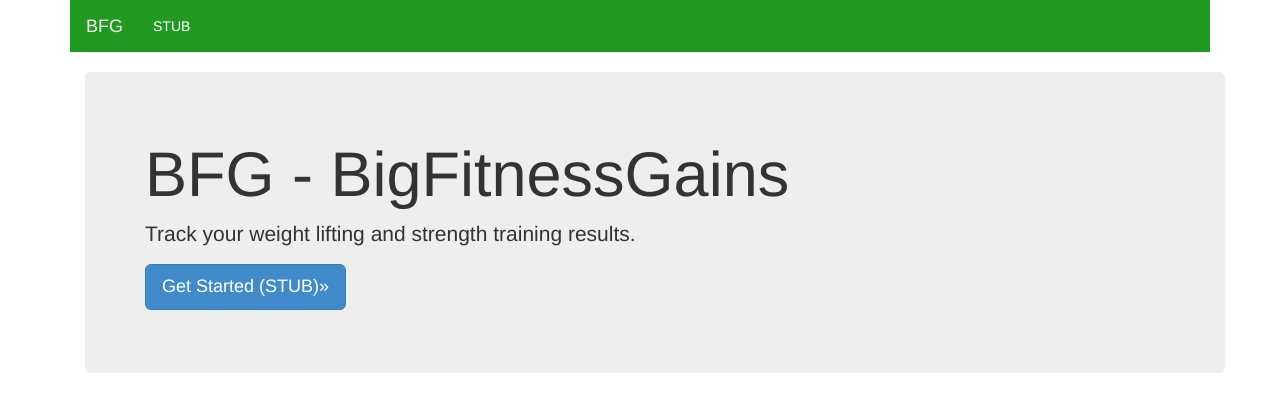
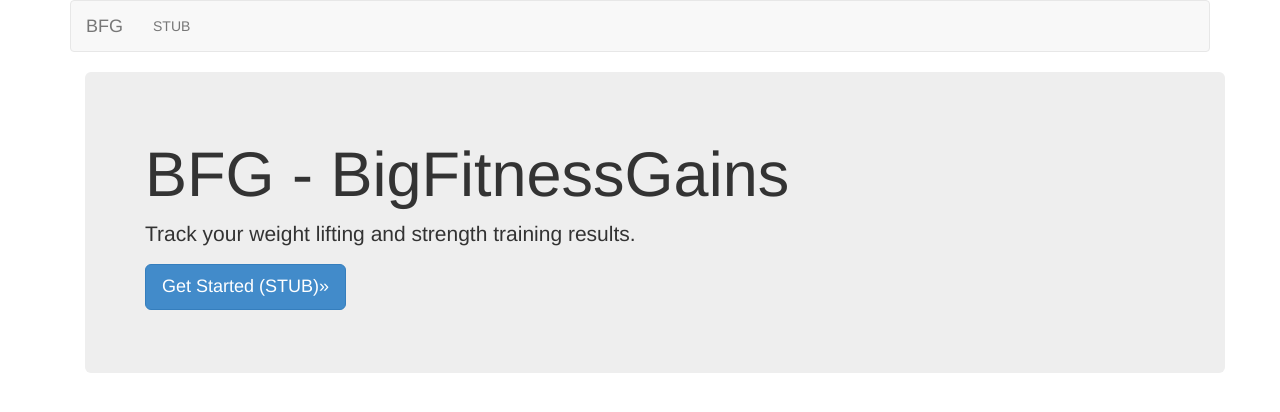
Before and after one commit to AnthonyHonstain/bigfitnessgains, a Django app: page / in a window 1280 px wide. Shown: the top 412 px of the page. Run offline with Django 3.2, Linux system fonts and the light colour scheme; some libraries are stand-ins or nearby versions.

Commit message:
Remove statics hack for testing deployment

```diff
--- a/bigfitnessgains/assets/css/custom-styles.css
+++ /dev/null
@@ -1,16 +0,0 @@
-.navbar-custom {
-    background-color:#229922;
-    color:#ffffff;
-    border-radius:0;
-}
-
-.navbar-custom .navbar-nav > li > a {
-    color:#fff;
-}
-.navbar-custom .navbar-nav > .active > a, .navbar-nav > .active > a:hover, .navbar-nav > .active > a:focus {
-    color: #ffffff;
-    background-color:transparent;
-}
-.navbar-custom .navbar-brand {
-    color:#eeeeee;
-}
--- a/bigfitnessgains/templates/base.html
+++ b/bigfitnessgains/templates/base.html
@@ -25,7 +25,7 @@
 
   <div class="container">
   <!-- Static navbar -->
-      <div class="navbar navbar-custom" role="navigation">
+      <div class="navbar navbar-default" role="navigation">
         <div class="container-fluid">
           <div class="navbar-header">
             <button type="button" class="navbar-toggle" data-toggle="collapse" data-target=".navbar-collapse">
```
